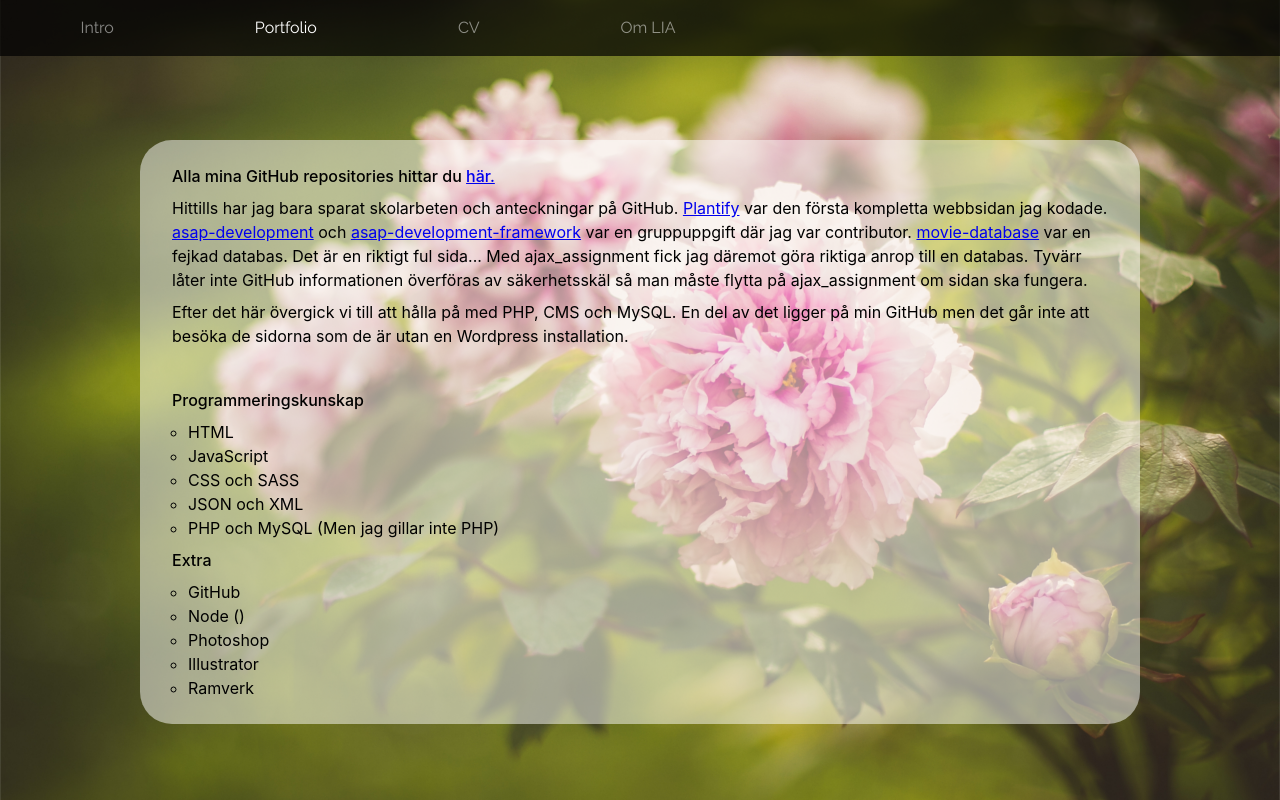
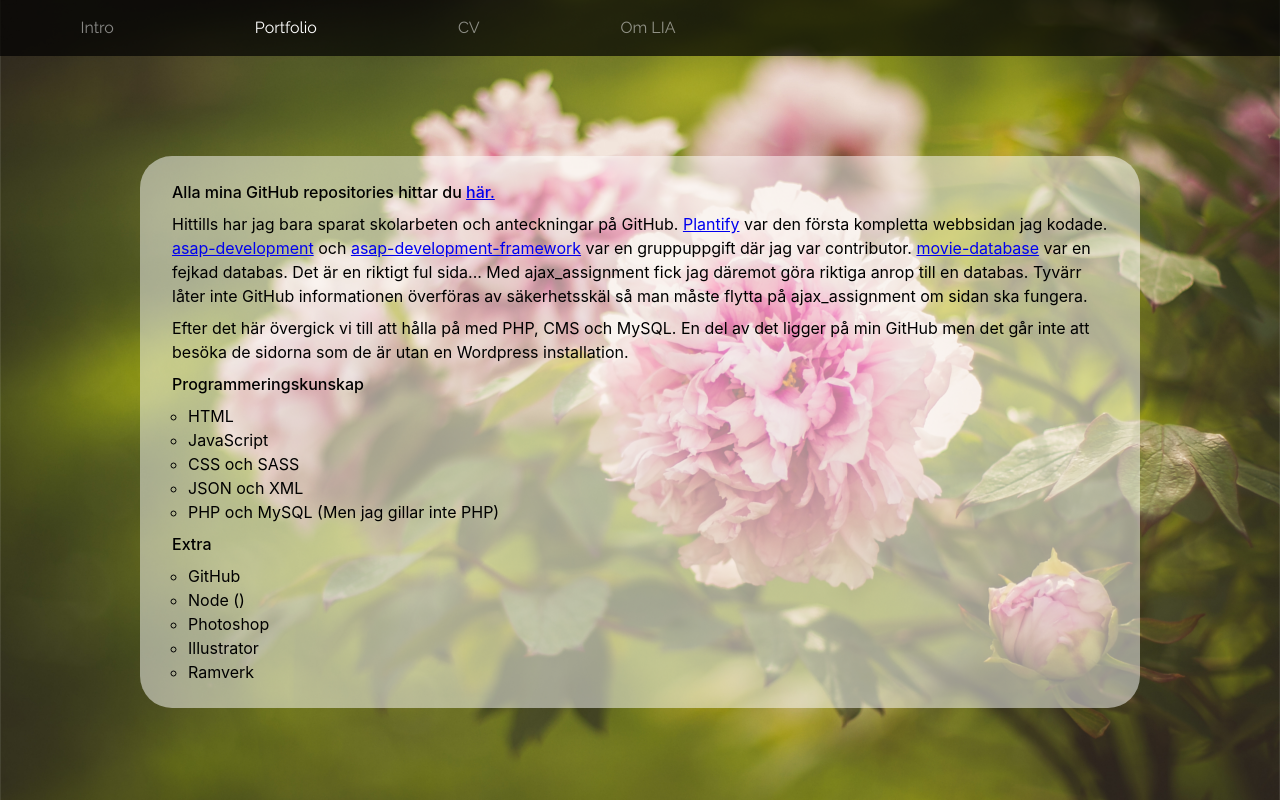
Before and after one commit to Loosergirl/Loosergirl.github.io, a plain HTML site: page views/portfolio.html in a window 1280 px wide. Drawn offline with Linux system fonts and the light colour scheme.

Commit message:
Tiny change

```diff
--- a/views/portfolio.html
+++ b/views/portfolio.html
@@ -36,7 +36,7 @@
             <section>
                <p><b>Alla mina GitHub repositories hittar du <a href="https://github.com/Loosergirl?tab=repositories">här.</a></b></p>
                 <p>Hittills har jag bara sparat skolarbeten och anteckningar på GitHub. <a href="https://loosergirl.github.io/plantify/">Plantify</a> var den första kompletta webbsidan jag kodade. <a href="https://danteuh.github.io/asap-development/">asap-development</a> och <a href="https://danteuh.github.io/asap-development-framework/">asap-development-framework</a> var en gruppuppgift där jag var contributor. <a href="https://loosergirl.github.io/movie_database/">movie-database</a> var en fejkad databas. Det är en riktigt ful sida... Med ajax_assignment fick jag däremot göra riktiga anrop till en databas. Tyvärr låter inte GitHub informationen överföras av säkerhetsskäl så man måste flytta på ajax_assignment om sidan ska fungera.</p>
-               <p>Efter det här övergick vi till att hålla på med PHP, CMS och MySQL. En del av det ligger på min GitHub men det går inte att besöka de sidorna som de är utan en Wordpress installation.</p><br/>
+               <p>Efter det här övergick vi till att hålla på med PHP, CMS och MySQL. En del av det ligger på min GitHub men det går inte att besöka de sidorna som de är utan en Wordpress installation.</p>
                <p><b>Programmeringskunskap</b></p>
                <ul>
                    <li>HTML</li>
```
